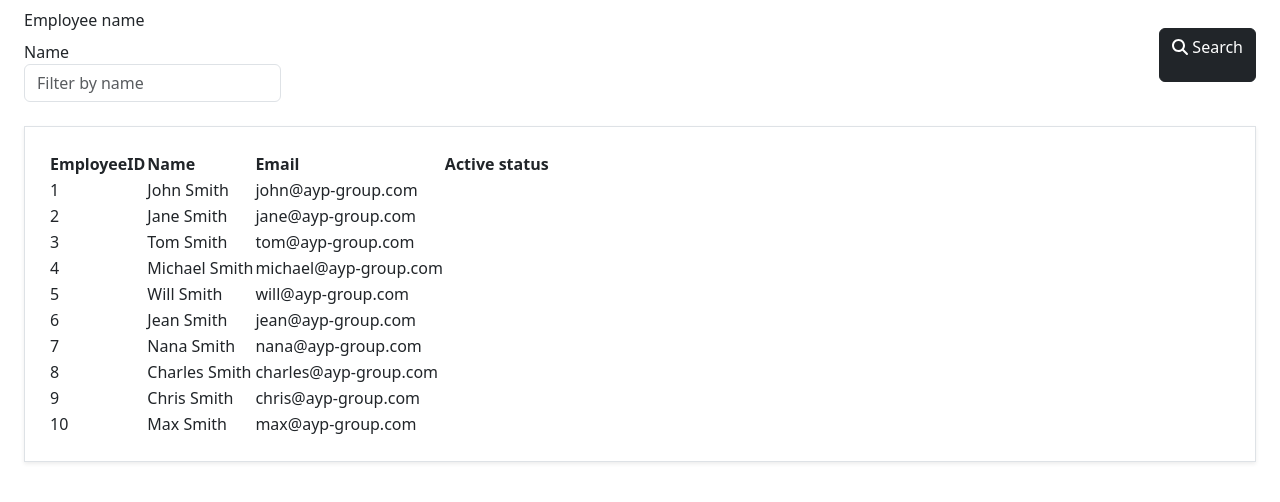
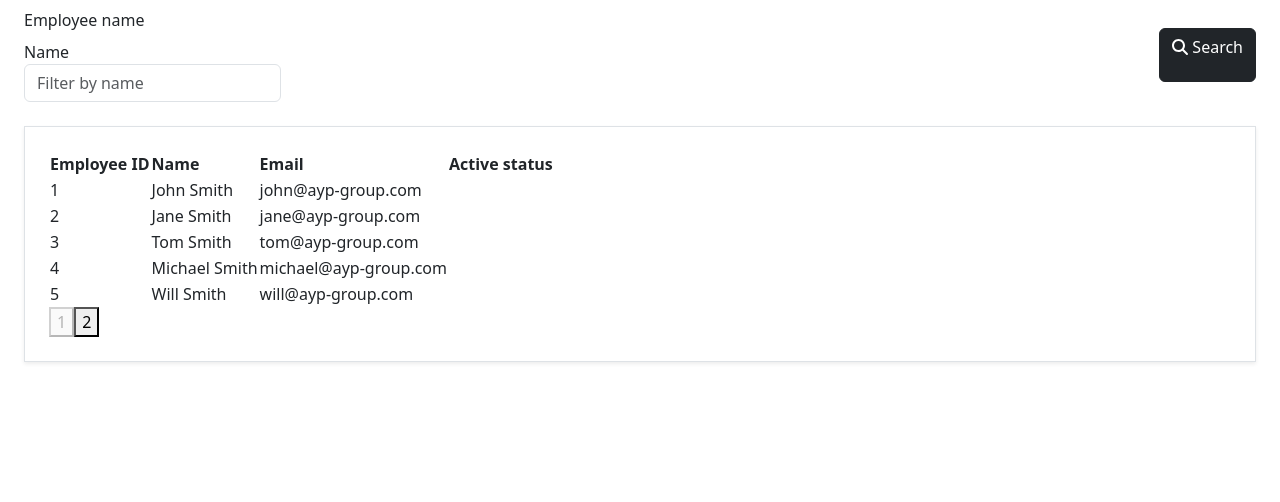
Before and after one commit to almasutami/employee-app, a React (Create React App) app: page / in a window 1280 px wide. Shown: the top 502 px of the page. Built offline with nearby package versions, Linux system fonts and the light colour scheme.

Commit message:
feat: add pagination

```diff
--- a/src/components/global/base-table.tsx
+++ b/src/components/global/base-table.tsx
@@ -12,9 +12,21 @@ interface Header {
 interface BaseTableProps {
   headers: Header[];
   data: RowData[];
+  pageSize: number;
 }
 
-class BaseTable extends Component<BaseTableProps> {
+interface BaseTableState {
+  currentPage: number;
+}
+
+class BaseTable extends Component<BaseTableProps, BaseTableState> {
+  constructor(props: BaseTableProps) {
+    super(props);
+    this.state = {
+      currentPage: 1,
+    };
+  }
+
   renderTableHeaders() {
     const { headers } = this.props;
     return (
@@ -27,8 +39,13 @@ class BaseTable extends Component<BaseTableProps> {
   }
 
   renderTableData() {
-    const { data, headers } = this.props;
-    return data.map((row, rowIndex) => (
+    const { data, headers, pageSize } = this.props;
+    const { currentPage } = this.state;
+    const startIndex = (currentPage - 1) * pageSize;
+    const endIndex = startIndex + pageSize;
+    const paginatedData = data.slice(startIndex, endIndex);
+
+    return paginatedData.map((row, rowIndex) => (
       <tr key={rowIndex}>
         {headers.map((header, index) => (
           <td key={index}>{row[header.key]}</td>
@@ -37,12 +54,43 @@ class BaseTable extends Component<BaseTableProps> {
     ));
   }
 
+  renderPagination() {
+    const { data, pageSize } = this.props;
+    const { currentPage } = this.state;
+    const totalPages = Math.ceil(data.length / pageSize);
+    const pageNumbers = Array.from(
+      { length: totalPages },
+      (_, index) => index + 1
+    );
+
+    return (
+      <div>
+        {pageNumbers.map((pageNumber) => (
+          <button
+            key={pageNumber}
+            onClick={() => this.goToPage(pageNumber)}
+            disabled={currentPage === pageNumber}
+          >
+            {pageNumber}
+          </button>
+        ))}
+      </div>
+    );
+  }
+
+  goToPage(pageNumber: number) {
+    this.setState({ currentPage: pageNumber });
+  }
+
   render() {
     return (
-      <table>
-        <thead>{this.renderTableHeaders()}</thead>
-        <tbody>{this.renderTableData()}</tbody>
-      </table>
+      <div>
+        <table>
+          <thead>{this.renderTableHeaders()}</thead>
+          <tbody>{this.renderTableData()}</tbody>
+        </table>
+        {this.renderPagination()}
+      </div>
     );
   }
 }
--- a/src/pages/employee-list.tsx
+++ b/src/pages/employee-list.tsx
@@ -14,7 +14,7 @@ export interface Employee {
 }
 
 const employeeTableHeaders = [
-  { label: "EmployeeID", key: "id" },
+  { label: "Employee ID", key: "id" },
   { label: "Name", key: "name" },
   { label: "Email", key: "email" },
   { label: "Active status", key: "isActive" },
@@ -97,6 +97,7 @@ class EmployeeListing extends React.Component {
             <BaseTable
               headers={employeeTableHeaders}
               data={this.state.employees}
+              pageSize={5}
             />
           </div>
         </div>
```
